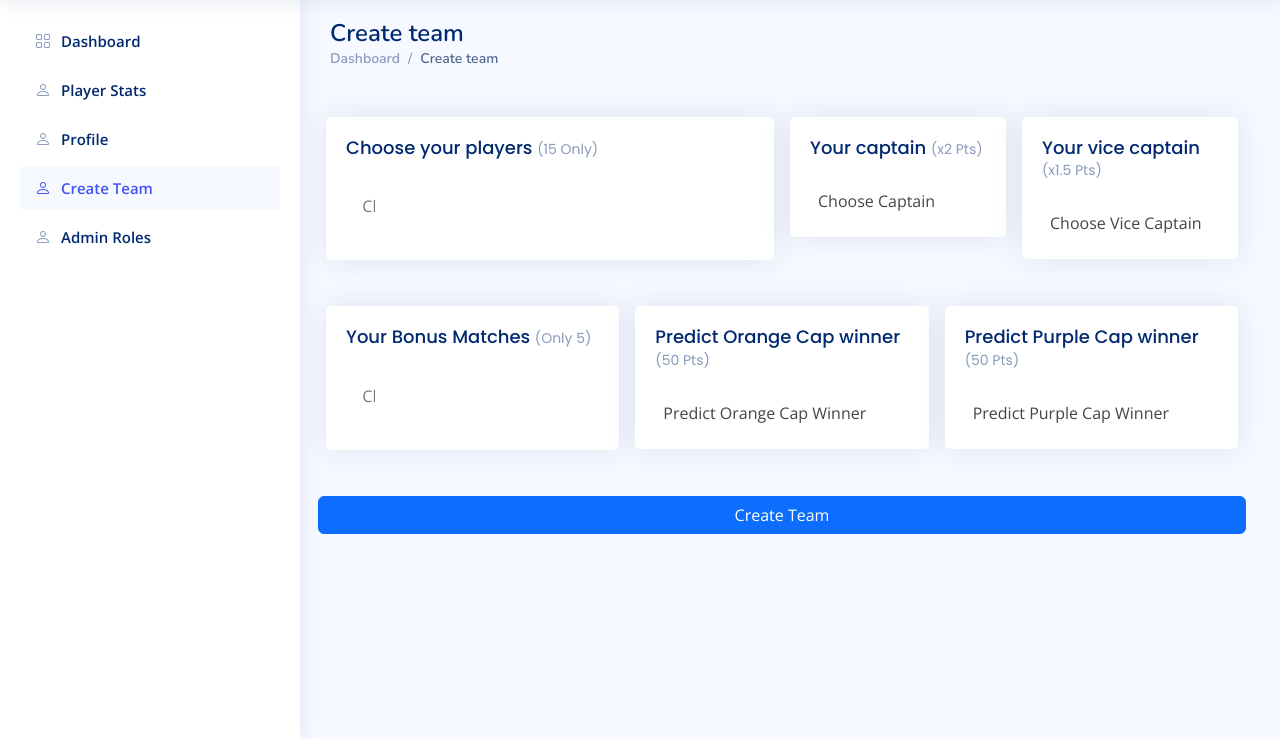
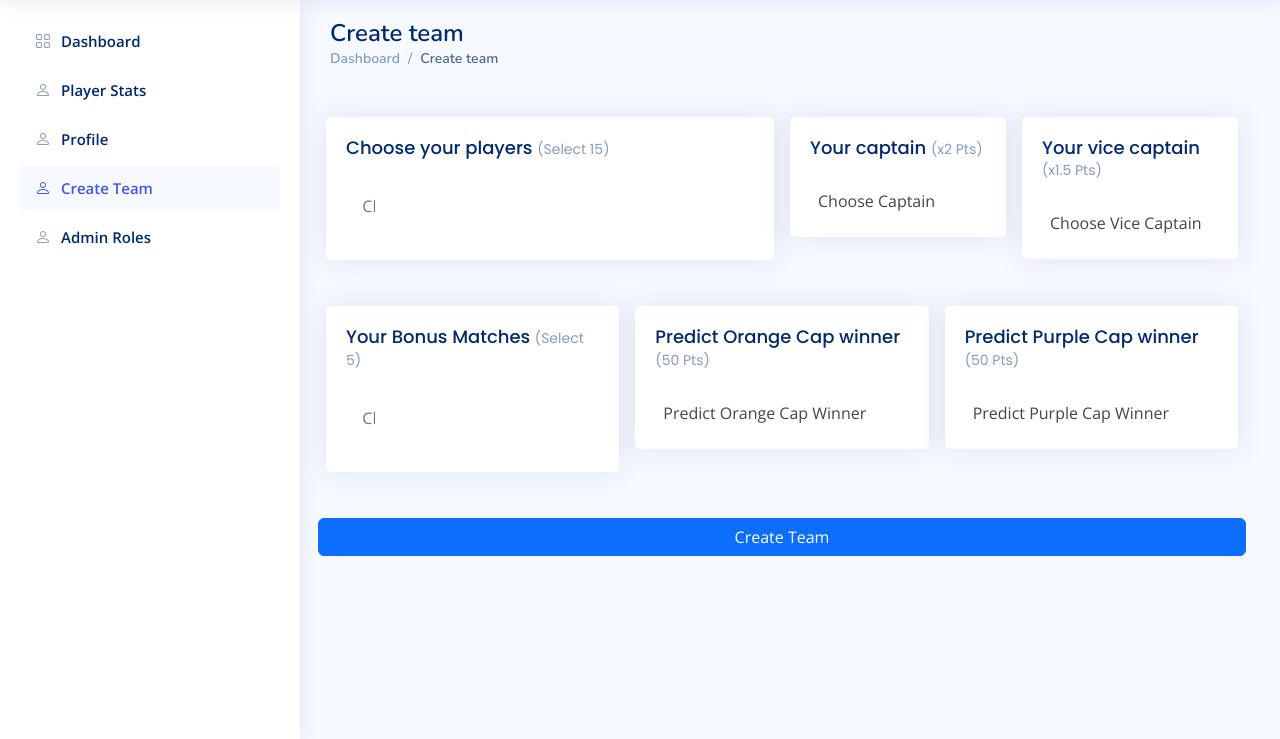
Before and after one commit to shubh1605/PlayerBattle, a Django app: page /core/create-team/ in a window 1280 px wide. Shown: the part 61-800 px from the top of the page. Run offline with Django 4.2, Linux system fonts and the light colour scheme; the visitor is signed in with stand-in values (Sample User, id 1); data comes from the database, SQL or seed files in the repository; data that the repository does not hold is empty; some libraries are stand-ins or nearby versions.

Commit message:
create team changes made

```diff
--- a/core/static/core/assets/css/style.css
+++ b/core/static/core/assets/css/style.css
@@ -1301,3 +1301,11 @@ h6 {
 .dataTable-top{
   float: left;
 }
+
+/* Create team style */
+
+.error_messages{
+  color: #ed3c0d;
+  text-align: left;
+  font-weight: 600;
+}
--- a/core/templates/core/create_team.html
+++ b/core/templates/core/create_team.html
@@ -5,6 +5,7 @@
 {% block style %}
   <link href="https://cdnjs.cloudflare.com/ajax/libs/select2/4.0.6-rc.0/css/select2.min.css" rel="stylesheet" />
   <link href="https://raw.githack.com/ttskch/select2-bootstrap4-theme/master/dist/select2-bootstrap4.css" rel="stylesheet"> <!-- for live demo page -->
+  <!-- Style in base -->
 {% endblock %}
 
 {% block content %}
@@ -42,12 +43,12 @@
     </div><!-- End Page Title -->
 
     <div class="row">
-      <form class="row g-3 needs-validation" method="POST" action="{% url 'create-team' %}" >
+      <form class="row g-3 needs-validation" method="POST" action="{% url 'create-team' %}"  id="create_team_form" >
       {% csrf_token %}
       <div class="col-lg-6">
         <div class="card">
           <div class="card-body">
-            <h5 class="card-title">Choose your players <span>(15 Only) </span> </h5>
+            <h5 class="card-title">Choose your players <span>(Select 15) </span> </h5>
             <div class="col-md-12">
               <div class="form-floating mt-3">
                 <select id="selected_players" multiple data-allow-clear="1" placeholder="  Choose Players" onchange="selectedPlayers()" class="form-select" name="players" aria-label="State" required>
@@ -55,6 +56,7 @@
                       <option class="selected_players_class" value={{ player.id }}>{{ player.name|title }}</option>
                   {% endfor %}
                 </select>
+                <div id="player_errors" class="error_messages" display="none"></div>
                   {% comment %} <label for="floatingSelect">Choose Players</label>  {% endcomment %}
               </div>
             </div>
@@ -93,7 +95,7 @@
       <div class="col-lg-4">
         <div class="card">
           <div class="card-body">
-            <h5 class="card-title">Your Bonus Matches <span>(Only 5)  </span> </h5>
+            <h5 class="card-title">Your Bonus Matches <span>(Select 5)  </span> </h5>
             <div class="col-md-12">
               <div class="form-floating mt-3">
                 <select id="selected_matches" multiple data-allow-clear="1" placeholder="  Choose Matches" class="form-select" name="matches" aria-label="State" required>
@@ -101,6 +103,7 @@
                       <option class="selected_players_class" value={{ match.id }}>{{ match.name|title }}</option>
                   {% endfor %}
                 </select>
+                <div id="match_errors" class="error_messages" display="none"></div>
               </div>
             </div>
           </div>
@@ -170,14 +173,14 @@
       }
 
       var selected_vice_option = document.getElementById("select_vice_captain");
-      var selected_vice_captain = selected_option.value;
+      var selected_vice_captain = selected_vice_option.value;
 
       var cap_options = ""
       for(var i=0; i<selected_players.length; i++){
         cap_options += "<option value="+ selected_players[i][0] +">"+selected_players[i][1]+"</option>"
       }
       document.getElementById("select_vice_captain").innerHTML = cap_options;
-      document.getElementById("select_vice_captain").value = select_vice_captain;
+      document.getElementById("select_vice_captain").value = selected_vice_captain;
 
     }
 
@@ -193,7 +196,7 @@
       }
 
       var selected_captain_option = document.getElementById("select_captain");
-      var selected_captain = selected_option.value;
+      var selected_captain = selected_captain_option.value;
 
       var cap_options = ""
       for(var i=0; i<selected_players.length; i++){
@@ -214,13 +217,12 @@
           }
       }
 
-      var cap_options = " <option disabled selected value> -- select an option -- </option>"
+      var cap_options = "<option disabled selected value> -- select an option -- </option>"
       for(var i=0; i<selected_players.length; i++){
         cap_options += "<option value="+ selected_players[i][0] +">"+selected_players[i][1]+"</option>"
       }
       document.getElementById("select_captain").innerHTML = cap_options;
       document.getElementById("select_vice_captain").innerHTML = cap_options;
-
     }
 
     $(function () {
@@ -235,7 +237,7 @@
       });
         $('#selected_matches').each(function () {
           $(this).select2({
-            minimumSelectionLength: 5,
+            minimumSelectionLength: 2,
             maximumSelectionLength: 5,
             theme: 'bootstrap4',
             width: 'style',
@@ -253,6 +255,32 @@
           });
         });
       });
+
+      let createTeamForm = document.getElementById("create_team_form");
+      createTeamForm.addEventListener("submit", (e) => {
+        e.preventDefault();
+
+        var all_players = document.getElementById('selected_players')
+        var players = [...all_players.options].filter(option => option.selected)
+
+        var all_matches = document.getElementById('selected_matches')
+        var matches = [...all_matches.options].filter(option => option.selected)
+
+        if(players.length < 15){
+          document.getElementById("player_errors").style.display = "block";
+          document.getElementById("player_errors").innerHTML =`You have selected only ${players.length}. Please select 15.`
+        } else {
+          document.getElementById("player_errors").style.display = "none";
+        }
+
+        if(matches.length < 5){
+          document.getElementById("match_errors").style.display = "block";
+          document.getElementById("match_errors").innerHTML =`You have selected only ${matches.length}. Please select 5.`
+        } else {
+          document.getElementById("match_errors").style.display = "none";
+        }
+
+      });
     </script>
 
 {% endblock %}
```
